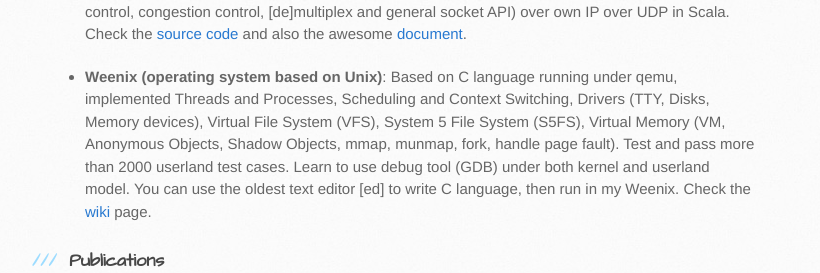
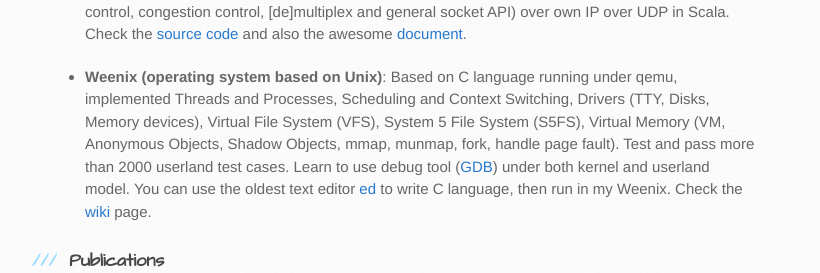
Before and after one commit to nathan-liyiming/magic, a plain HTML site: page index.html in a window 1280 px wide. Shown: the part 852-1125 px from the top of the page, without its empty margins (105-925 px from the left). Drawn offline with Linux system fonts and the light colour scheme.

Commit message:
Fix url for ed

```diff
--- a/index.html
+++ b/index.html
@@ -56,7 +56,7 @@
 <ul>
 <li><p><strong>PuddleStore based on <a href="https://raft.github.io/">Raft</a> and Tapestry (Golang)</strong>: Modest version of OceanStore, providing a consistent, highly-available, in-memory storage and fault tolerance utility atop an infrastructure comprised of servers. This distributed file system is implemented based on Golang RPC. Design and implement the standard interface and data block in the file system to allow replication of data, copy-on-write update, file locking and log compression (snapshot).</p></li>
 <li><p><strong>TCP over IP over UDP (Scala)</strong>: One monitor, two men(Dev and QA by turns), seven weeks for peer coding, more than 70 scala files, more than 100 commits in github, more than 4400 lines code, sending 5GB data reliably in 11MB/s (Effective Bandwidth). We have own TCP (state machine, flow control, congestion control, [de]multiplex and general socket API) over own IP over UDP in Scala. Check the <a href="https://github.com/0xdyu/TCP-IP">source code</a> and also the awesome <a href="https://github.com/0xdyu/TCP-IP/blob/master/tcp-ip.pdf">document</a>.</p></li>
-<li><p><strong>Weenix (operating system based on Unix)</strong>: Based on C language running under qemu, implemented Threads and Processes, Scheduling and Context Switching, Drivers (TTY, Disks, Memory devices), Virtual File System (VFS), System 5 File System (S5FS), Virtual Memory (VM, Anonymous Objects, Shadow Objects, mmap, munmap, fork, handle page fault). Test and pass more than 2000 userland test cases. Learn to use debug tool (GDB) under both kernel and userland model. You can use the oldest text editor [ed] to write C language, then run in my Weenix. Check the <a href="http://weenix.cs.brown.edu/mediawiki/index.php/Weenix">wiki</a> page.</p></li>
+<li><p><strong>Weenix (operating system based on Unix)</strong>: Based on C language running under qemu, implemented Threads and Processes, Scheduling and Context Switching, Drivers (TTY, Disks, Memory devices), Virtual File System (VFS), System 5 File System (S5FS), Virtual Memory (VM, Anonymous Objects, Shadow Objects, mmap, munmap, fork, handle page fault). Test and pass more than 2000 userland test cases. Learn to use debug tool (<a href="https://www.gnu.org/software/gdb/">GDB</a>) under both kernel and userland model. You can use the oldest text editor <a href="https://en.wikipedia.org/wiki/Ed_(text_editor)">ed</a> to write C language, then run in my Weenix. Check the <a href="http://weenix.cs.brown.edu/mediawiki/index.php/Weenix">wiki</a> page.</p></li>
 </ul>
 
 <h3>
```
